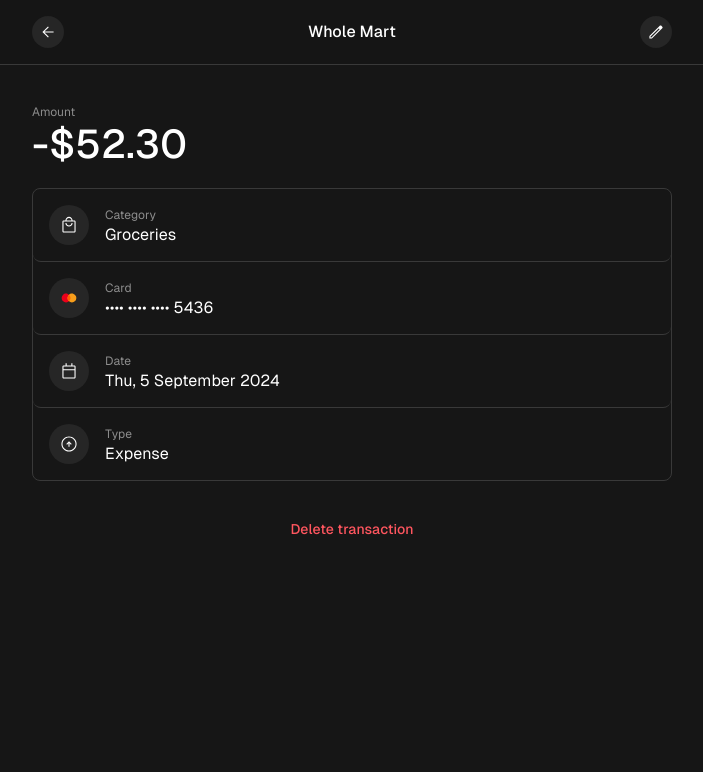
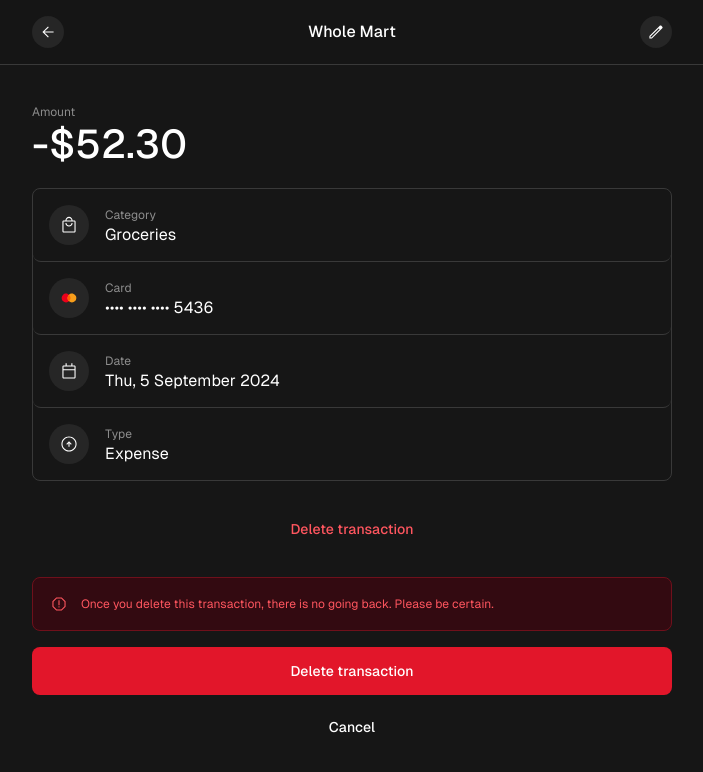
Before and after one commit to benjaminpfleghaar/mintly, a Next.js app: page /1 in a window 1280 px wide. Shown: the top 772 px of the page, without its empty margins (288-991 px from the left). Built offline with nearby package versions, Linux system fonts and the light colour scheme.

Commit message:
create delete dialog

```diff
--- /dev/null
+++ b/components/layout/DeleteDialog.tsx
@@ -0,0 +1,27 @@
+import styled from "styled-components";
+import Note from "@/components/ui/Note";
+import GhostButton from "@/components/ui/GhostButton";
+import DeleteButton from "@/components/ui/DeleteButton";
+
+export default function DeleteDialog() {
+	return (
+		<StyledSection>
+			<Note />
+			<StyledDiv>
+				<DeleteButton label="Delete transaction" />
+				<GhostButton onClick={() => {}} label="Cancel" />
+			</StyledDiv>
+		</StyledSection>
+	);
+}
+
+const StyledSection = styled.section`
+	display: flex;
+	gap: var(--spacing-16);
+	flex-direction: column;
+`;
+const StyledDiv = styled.div`
+	display: flex;
+	gap: var(--spacing-8);
+	flex-direction: column;
+`;
--- a/components/page/TransactionDetailsPage.tsx
+++ b/components/page/TransactionDetailsPage.tsx
@@ -7,6 +7,7 @@
 import { IconLinkProps } from "@/types/IconLinkProps";
 import GhostButton from "@/components/ui/GhostButton";
 import { useTransactions } from "@/states/useTransactions";
+import DeleteDialog from "@/components/layout/DeleteDialog";
 import TransactionDetails from "@/components/layout/TransactionDetails";
 
 export default function TransactionDetailsPage({ id }: { id: string }) {
@@ -39,6 +40,7 @@
 				</StyledSection>
 				<TransactionDetails category={category} date={date} type={type} />
 				<GhostButton onClick={() => console.log("Delete")} label="Delete transaction" color="red" />
+				<DeleteDialog />
 			</StyledMain>
 		</>
 	);
```
